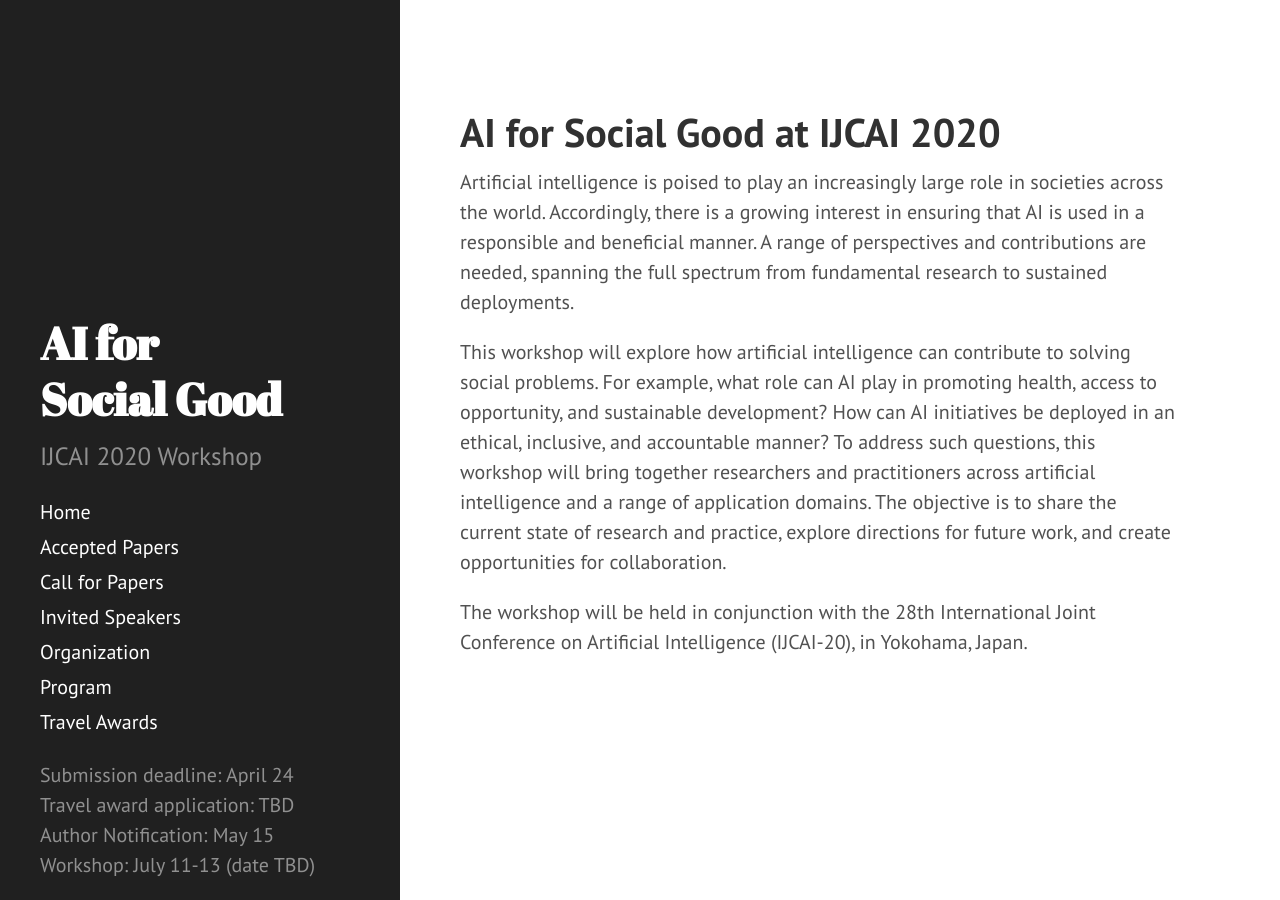
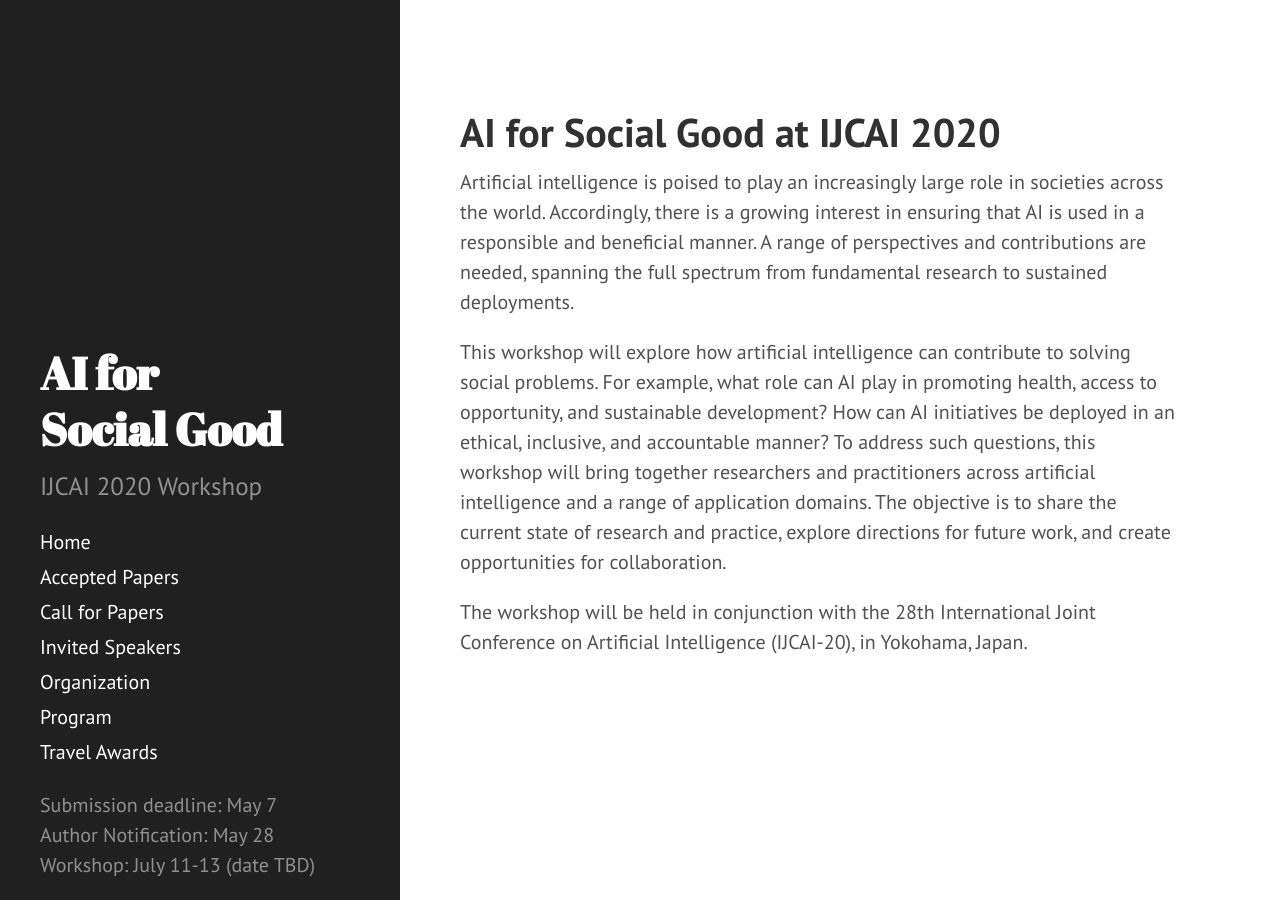
Before and after one commit to slremy/aiforpublichealth.github.io, a Jekyll site: the page built from index.md, in a window 1280 px wide. Built offline with Jekyll 4.4.1, drawn with Linux system fonts in a browser that asks for light colours; the list of posts is cut into pages by our own code.

Commit message:
Update sidebar.html

```diff
--- a/_includes/sidebar.html
+++ b/_includes/sidebar.html
@@ -28,7 +28,7 @@
 
     </nav>
 
-	Submission deadline: April 24</br>Travel award application: TBD</br>Author Notification: May 15</br>Workshop: July 11-13 (date TBD)
+	Submission deadline: May 7</br>Author Notification: May 28</br>Workshop: July 11-13 (date TBD)
 
   </div>
 </div>
```
